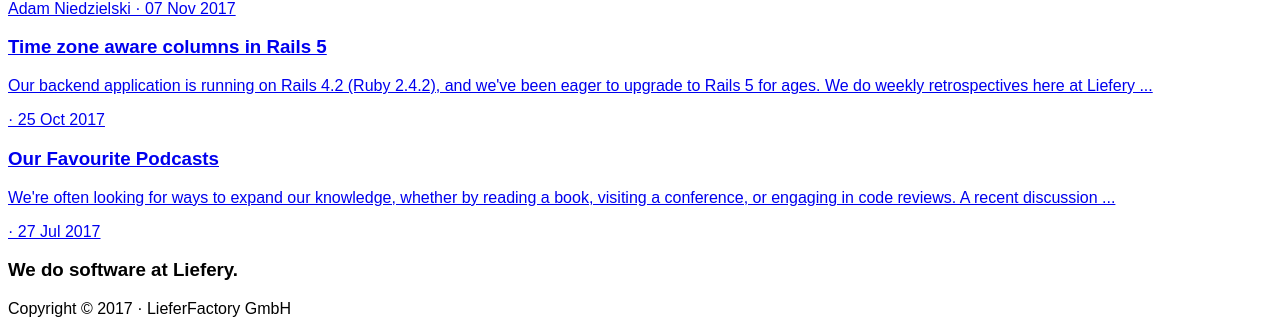
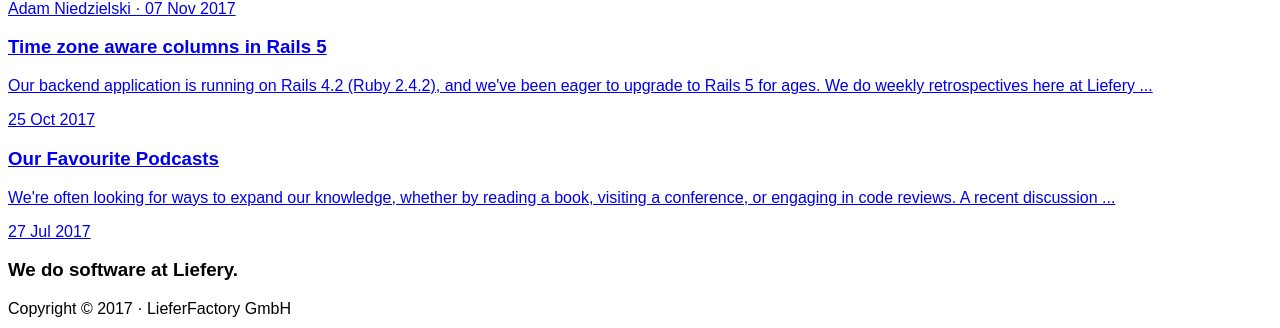
Before and after one commit to liefery-it-legacy/blog, a Jekyll site: the page built from index.md, in a window 1280 px wide. Shown: the part 749-1077 px from the top of the page. Built offline with Jekyll 4.4.1, drawn with Linux system fonts in a browser that asks for light colours; some web fonts are replaced.

Commit message:
make post authors optional

```diff
--- a/_layouts/blog.html
+++ b/_layouts/blog.html
@@ -22,7 +22,7 @@ layout: default
           <a href="{{ post.url | prepend: site.baseurl }}">
             {% if forloop.index == 0 %}<h1>{{post.title}}</h1>{% else %}<h3>{{post.title}}</h3>{% endif %}
             <p>{{post.excerpt}}</p>
-            <p>{{post.author}} · {{post.date | date_to_string}}</p>
+            <p>{% if post.author %}{{post.author}} · {% endif %}{{post.date | date_to_string}}</p>
           </a>
         </article>
       {% endfor %}
--- a/_layouts/post.html
+++ b/_layouts/post.html
@@ -4,7 +4,7 @@ layout: default
 <header>
   <a id="back" href="javascript:history.back();">&lt;-</a>
   <h2>{{page.title}}</h2>
-  <p>{{page.author}} · {{page.date | date_to_string}}</p>
+  <p>{% if page.author %}{{page.author}} · {% endif %}{{page.date | date_to_string}}</p>
 </header>
 
 <main id="post">
```
